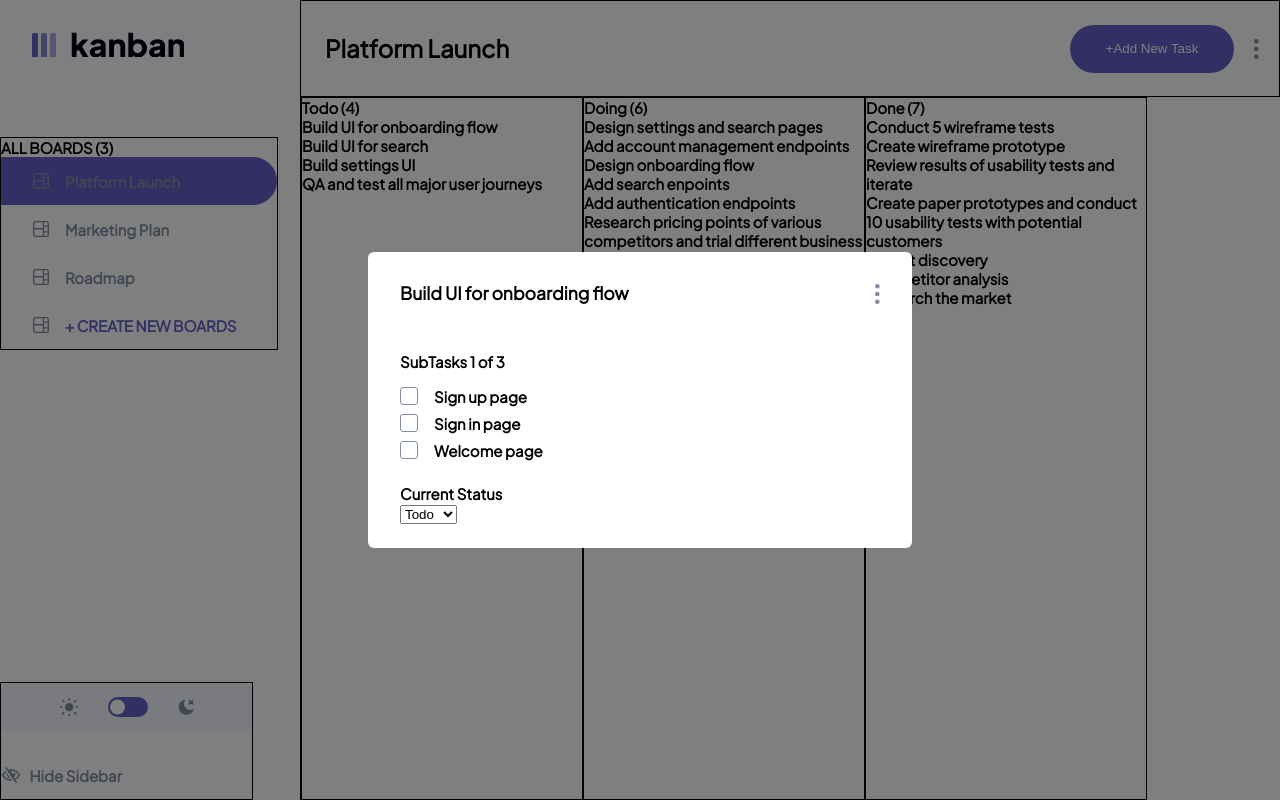
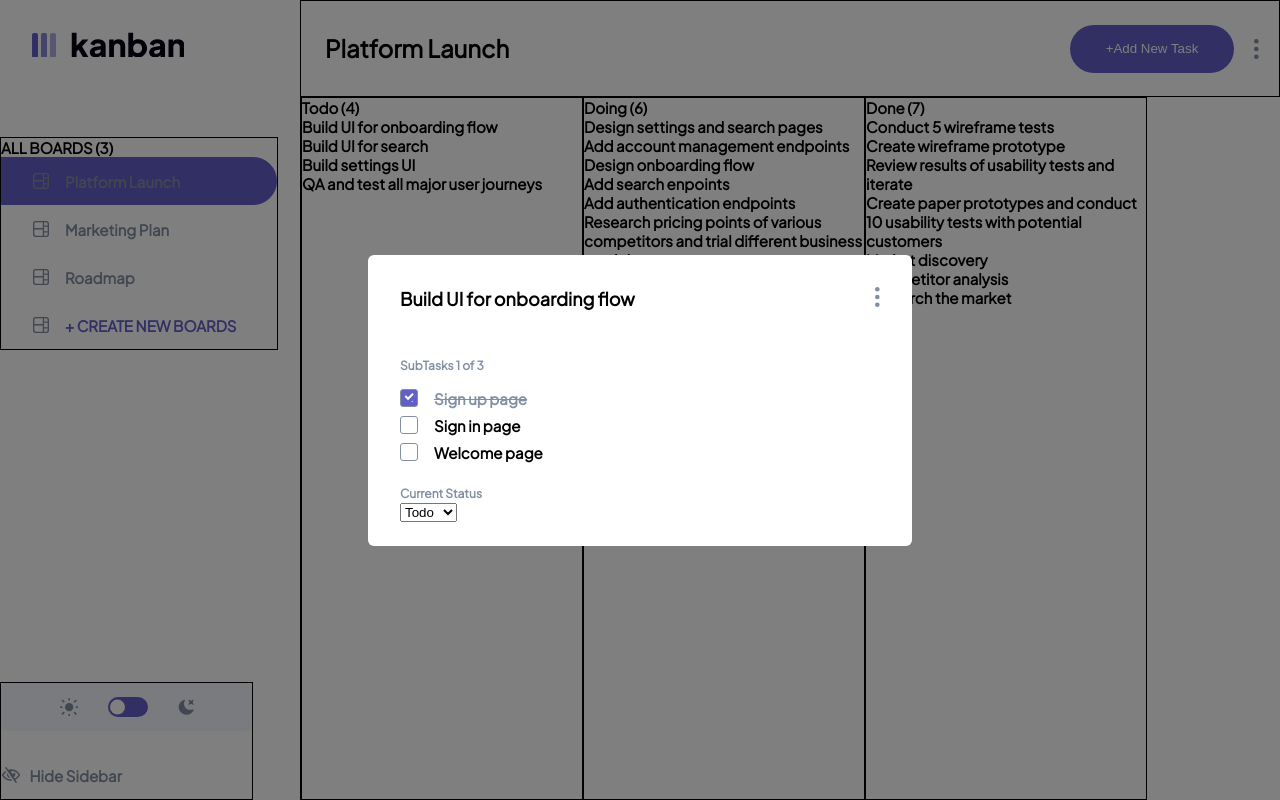
Before and after one commit to jlee380/kanbanClone, a React (Create React App) app: page / in a window 1280 px wide. Both pictures are taken after a click on the item "Build UI for onboarding flow". Built offline with nearby package versions, Linux system fonts and the light colour scheme.

Commit message:
Checkbox component being able to update the number of completed tasks

```diff
--- a/src/App.js
+++ b/src/App.js
@@ -46,7 +46,7 @@ function App() {
 	const [loading, setLoading] = useState(true);
 	const [isModalOpen, setIsModalOpen] = useState(null);
 	const [selectedTask, setSelectedTask] = useState({});
-	const [numOfCompletedTasks, setNumOfCompletedTasks] = useState(0);
+	const [completedTasks, setCompletedTasks] = useState([]);
 
 	const addBoard = () => {
 		const newBoardList = [...boards];
@@ -78,8 +78,8 @@ function App() {
 							setIsModalOpen,
 							selectedTask,
 							setSelectedTask,
-							numOfCompletedTasks,
-							setNumOfCompletedTasks,
+							completedTasks,
+							setCompletedTasks,
 						}}>
 						{isModalOpen ? <Modal /> : null}
 						<MainApp>
--- a/src/components/CheckBox.js
+++ b/src/components/CheckBox.js
@@ -1,8 +1,9 @@
-import { useState } from "react";
+import { useContext, useState, useEffect } from "react";
 import styled from "styled-components";
 
 import { COLORS } from "../theme/styles";
 import IconCheck from "../assets/icon-check.svg";
+import { BoardContext } from "../App";
 
 const CheckboxContainer = styled.div`
 	display: flex;
@@ -26,8 +27,9 @@ const HiddenCheckbox = styled.input.attrs({ type: "checkbox" })`
 	position: absolute;
 	white-space: nowrap;
 	width: 1px;
+	flex-shrink: 1;
 `;
-// (props.checked ? "black" : "black")
+
 const StyledCheckbox = styled.div`
 	display: flex;
 	justify-content: center;
@@ -50,13 +52,54 @@ const StyledCheckbox = styled.div`
 	}
 `;
 
-const CheckBox = ({ className, title }) => {
+const TitleSpan = styled.span`
+	margin-left: 1.6rem;
+	text-decoration: ${(props) => (props.checked ? "line-through" : null)};
+	color: ${(props) => (props.checked ? `${COLORS.MEDIUMGRAY}` : null)};
+`;
+
+const CheckBox = ({ className, subTask, subTasks, setSubTasks }) => {
+	const title = subTask.title;
+	const { completedTasks, setCompletedTasks } = useContext(BoardContext);
+
 	const [checked, setChecked] = useState(false);
+
+	useEffect(() => {
+		if (subTask.isCompleted) {
+			setChecked(true);
+		}
+	}, [completedTasks]);
 
 	const isCheckedChecked = (e) => {
 		setChecked(e.target.checked);
+		if (!checked) {
+			subTasks.map((sub, i) =>
+				sub.title === title ? updateSubTasksToCompleted(sub, i) : null
+			);
+		} else {
+			subTasks.map((sub, i) =>
+				sub.title === title ? updateSubTasksToUncompleted(sub, i) : null
+			);
+		}
+		console.log(subTasks, title, checked);
 	};
-	console.log(checked);
+
+	const updateSubTasksToCompleted = (sub, i) => {
+		const updatedSubTask = [...subTasks];
+		sub.isCompleted = true;
+
+		updatedSubTask.splice(i, 1, sub);
+		setSubTasks(updatedSubTask);
+	};
+
+	const updateSubTasksToUncompleted = (sub, i) => {
+		const updatedSubTask = [...subTasks];
+		sub.isCompleted = false;
+
+		updatedSubTask.splice(i, 1, sub);
+		setSubTasks(updatedSubTask);
+	};
+
 	return (
 		<>
 			<CheckboxContainer className={className}>
@@ -64,7 +107,7 @@ const CheckBox = ({ className, title }) => {
 				<StyledCheckbox checked={checked} onChange={isCheckedChecked}>
 					<Icon />
 				</StyledCheckbox>
-				<span style={{ marginLeft: "1.6rem" }}>{title}</span>
+				<TitleSpan checked={checked}>{title}</TitleSpan>
 			</CheckboxContainer>
 		</>
 	);
--- a/src/components/ViewTask.js
+++ b/src/components/ViewTask.js
@@ -11,7 +11,10 @@ const TitleAndEditContainer = styled.div`
 	justify-content: space-between;
 `;
 
-const TaskTitle = styled.h3``;
+const TaskTitle = styled.h3`
+	font-size: 1.8rem;
+	line-height: 2.3rem;
+`;
 
 const EditButton = styled.span`
 	background-image: url(${IconDots});
@@ -21,12 +24,18 @@ const EditButton = styled.span`
 
 const Description = styled.div`
 	font-weight: 500;
+	font-size: 1.3rem;
+	line-height: 2.3rem;
+	color: ${COLORS.MEDIUMGRAY};
 `;
 
 const SubTaskContainer = styled.div``;
 
 const SubTaskCount = styled.div`
+	font-size: 1.2rem;
+	line-height: 1.5rem;
 	margin-bottom: 1.6rem;
+	color: ${COLORS.MEDIUMGRAY};
 `;
 
 const ListOfSubTasks = styled.div``;
@@ -41,7 +50,11 @@ const Label = styled.label``;
 
 const StatusContainer = styled.div``;
 
-const StatusHeading = styled.div``;
+const StatusHeading = styled.div`
+	font-size: 1.2rem;
+	line-height: 1.5rem;
+	color: ${COLORS.MEDIUMGRAY};
+`;
 const StatusDropDown = styled.div``;
 
 const DropDown = ({ columns }) => {
@@ -55,22 +68,21 @@ const DropDown = ({ columns }) => {
 };
 
 function ViewTask() {
+	const [subTasks, setSubTasks] = useState([]);
 	const {
 		selectedTask,
-		numOfCompletedTasks,
-		setNumOfCompletedTasks,
+		completedTasks,
+		setCompletedTasks,
 		boards,
 		active,
 		setIsModalOpen,
 	} = useContext(BoardContext);
 
 	useEffect(() => {
-		setNumOfCompletedTasks(
-			subTasks.filter((sub) => sub.isCompleted === true).length
-		);
-	}, [selectedTask]);
+		setSubTasks(selectedTask.subtasks);
+		setCompletedTasks(subTasks.filter((sub) => sub.isCompleted === true));
+	}, [selectedTask, subTasks]);
 
-	const subTasks = selectedTask.subtasks;
 	const columns = boards[active].columns;
 
 	return (
@@ -81,14 +93,23 @@ function ViewTask() {
 			</TitleAndEditContainer>
 			<Description>{selectedTask.description}</Description>
 			<SubTaskContainer>
-				<SubTaskCount>{`SubTasks ${numOfCompletedTasks} of ${subTasks.length}`}</SubTaskCount>
+				<SubTaskCount>{`SubTasks ${completedTasks.length} of ${subTasks.length}`}</SubTaskCount>
 				<ListOfSubTasks>
 					<SubTask>
-						{subTasks.map((subTask, i) => (
-							<Label key={i}>
-								<CheckBox title={subTask.title} />
-							</Label>
-						))}
+						{console.log(subTasks)}
+						{subTasks ? (
+							subTasks.map((subTask, i) => (
+								<Label key={i}>
+									<CheckBox
+										subTask={subTask}
+										subTasks={subTasks}
+										setSubTasks={setSubTasks}
+									/>
+								</Label>
+							))
+						) : (
+							<div>Loading...</div>
+						)}
 					</SubTask>
 				</ListOfSubTasks>
 			</SubTaskContainer>
--- a/src/theme/GlobalStyles.js
+++ b/src/theme/GlobalStyles.js
@@ -8,11 +8,11 @@ export const GlobalStyles = createGlobalStyle`
 
 
 	}
-	div {
+	div, h3 {
 		font-family:'Plus Jakarta Sans', sans-serif;
 		font-style: normal;
 		font-weight: 700;
-		font-size: 15px;
-		line-height: 19px;
+		font-size: 1.5rem;
+		line-height: 1.9rem;
 	}
 `;
```
